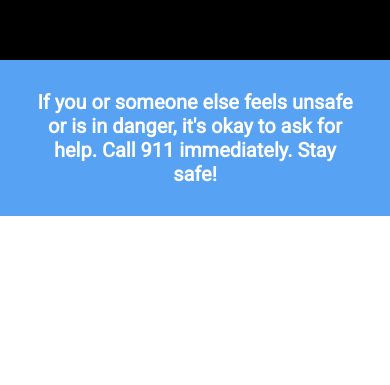
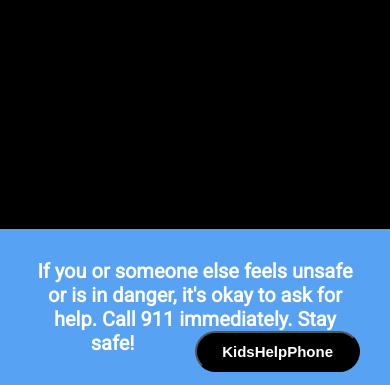
Before and after one commit to FearlessHavenCanada/FearlessHaven, a website: page public/index.html in a window 390 px wide. Shown: the part 1276-1661 px from the top of the page. Before the commit the page ends 1492 px from the top, so only its background shows below. Drawn offline with Linux system fonts and the light colour scheme; no server answers.

Commit message:
kidshelpphone resources

```diff
--- a/public/index.html
+++ b/public/index.html
@@ -12,8 +12,6 @@
 
         <div id="header">
             <img src="/mainsite/FearlessHavenCanada.png" alt="Fearless Haven Logo" width="70", height="70">
-
-
 
 
 
@@ -51,7 +49,7 @@
 
                 #welcome {
                     text-align: center;
-                    height: 50%;
+                    height: 70%;
                     background-image: linear-gradient(to bottom right, rgba(78, 157, 242, 0.947), rgb(255, 58, 19));
                 }
 
@@ -123,6 +121,19 @@
                     padding: 30px;
                     text-align: center;
                     background-color: rgba(78, 157, 242, 0.947);
+
+                }
+
+            </style>
+
+            <button id="kidsHelpPhone">
+                KidsHelpPhone
+            </button>
+
+            <style>
+                #kidsHelpPhone {
+                    float: right;
+                    display: inline;
                 }
 
             </style>
```
